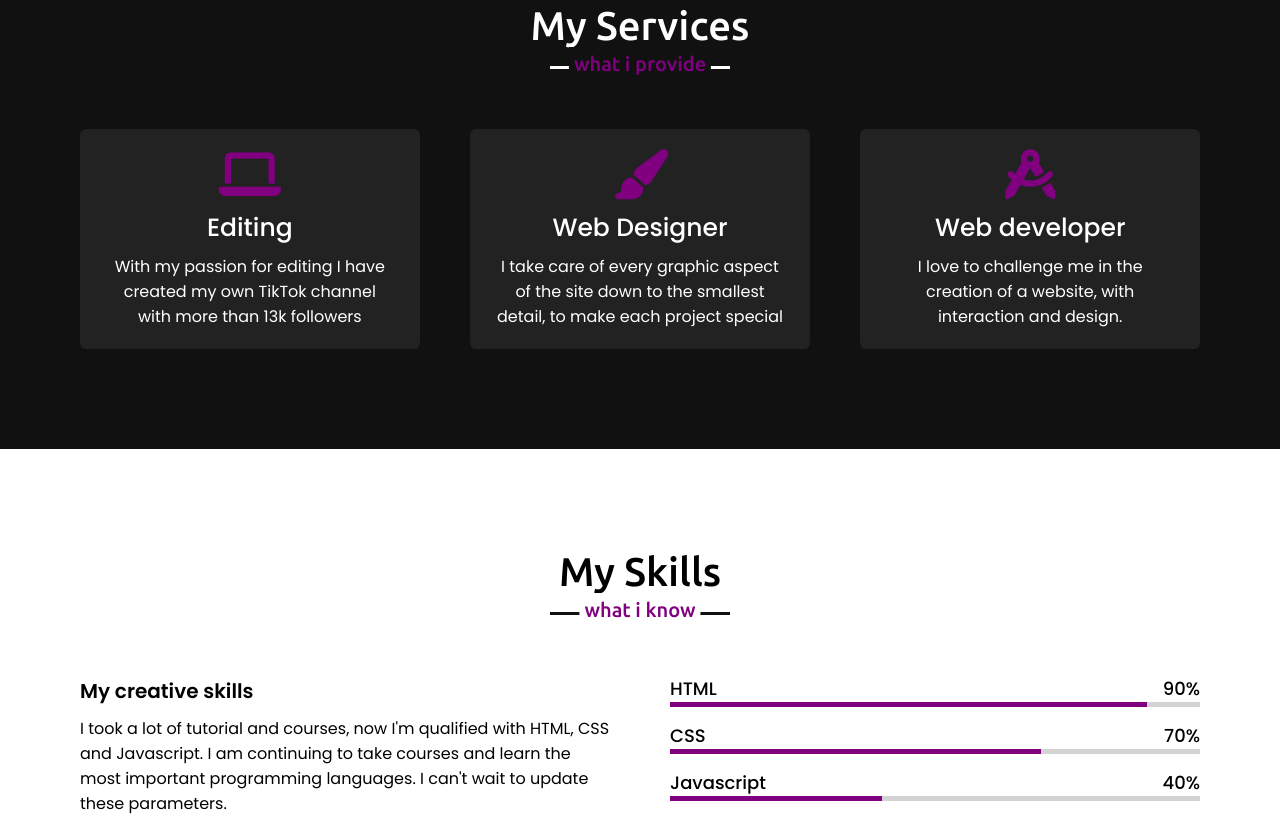
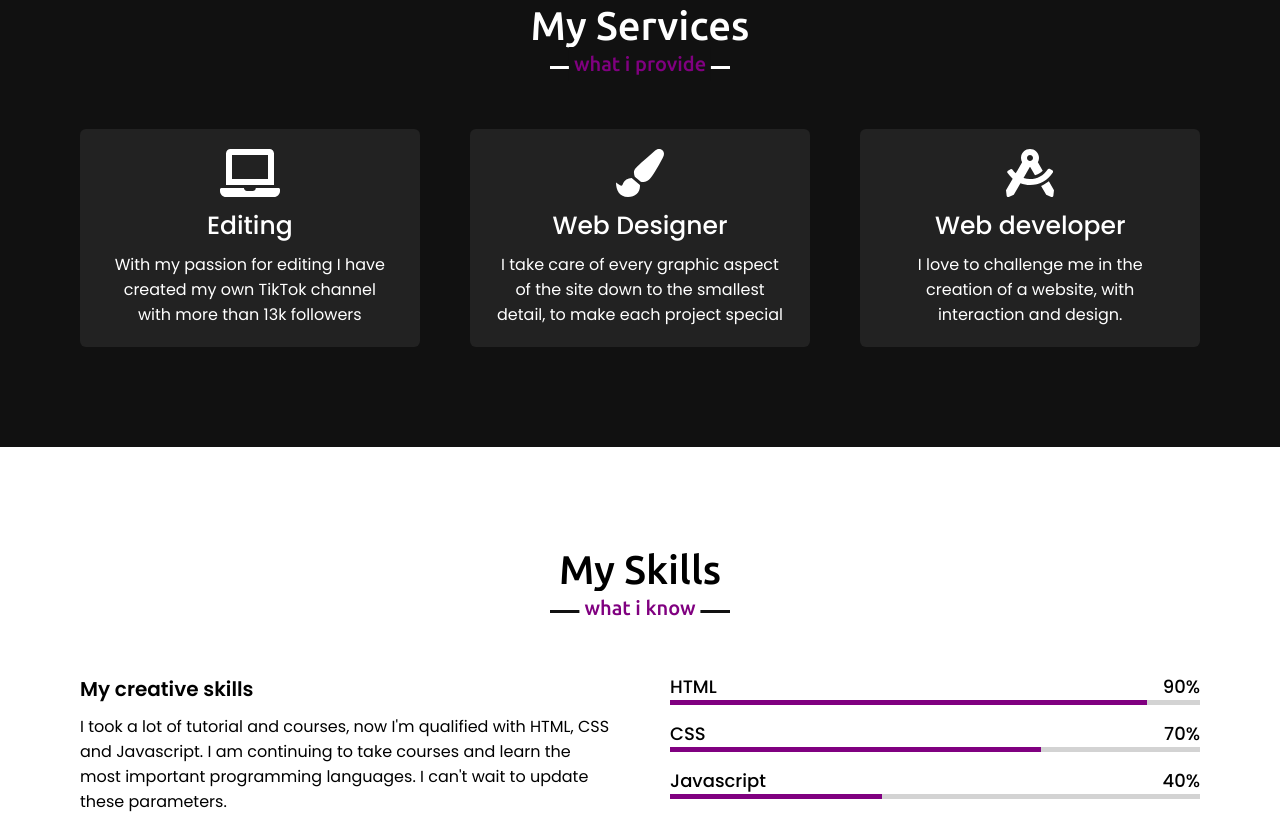
Before and after one commit to FrancescoPeace/Project-Portfolio, a plain HTML site: page index.html in a window 1280 px wide. Shown: the part 1623-2442 px from the top of the page. Drawn offline with nearby package versions, Linux system fonts and the light colour scheme.

Commit message:
Add files via upload

```diff
--- a/index.html
+++ b/index.html
@@ -5,7 +5,7 @@
     <meta name="viewport" content="width=device-width, initial-scale=1.0">
     <title>Portfolio</title>
     <link rel="stylesheet" href="style.css">
-    <script src="https://kit.fontawesome.com/a076d05399.js"></script>
+    <script src="https://use.fontawesome.com/releases/v5.15.3/js/all.js" data-auto-replace-svg></script>
     <script src="main.js"></script>
     <script src="https://code.jquery.com/jquery-3.5.1.min.js"></script>
     <script src="https://cdnjs.cloudflare.com/ajax/libs/typed.js/2.0.12/typed.min.js"></script>
@@ -70,21 +70,21 @@
         <div class="serv-content">
             <div class="card">
                 <div class="box">
-                    <i class="fas fa-laptop"></i>
+                    <i class="fas fa-laptop fa-3x"></i>
                     <div class="text">Editing</div>
                     <p>With my passion for editing I have created my own TikTok channel with more than 13k followers</p>
                 </div>
             </div>
             <div class="card">
                 <div class="box">
-                    <i class="fas fa-paint-brush"></i>
+                    <i class="fas fa-paint-brush fa-3x"></i>
                     <div class="text">Web Designer</div>
                     <p>I take care of every graphic aspect of the site down to the smallest detail, to make each project special</p>
                 </div>
             </div>
             <div class="card">
                 <div class="box">
-                    <i class="fas fa-drafting-compass"></i>
+                    <i class="fas fa-drafting-compass fa-3x"></i>
                     <div class="text">Web developer</div>
                     <p>I love to challenge me in the creation of a website, with interaction and design.</p>
                 </div>
```
